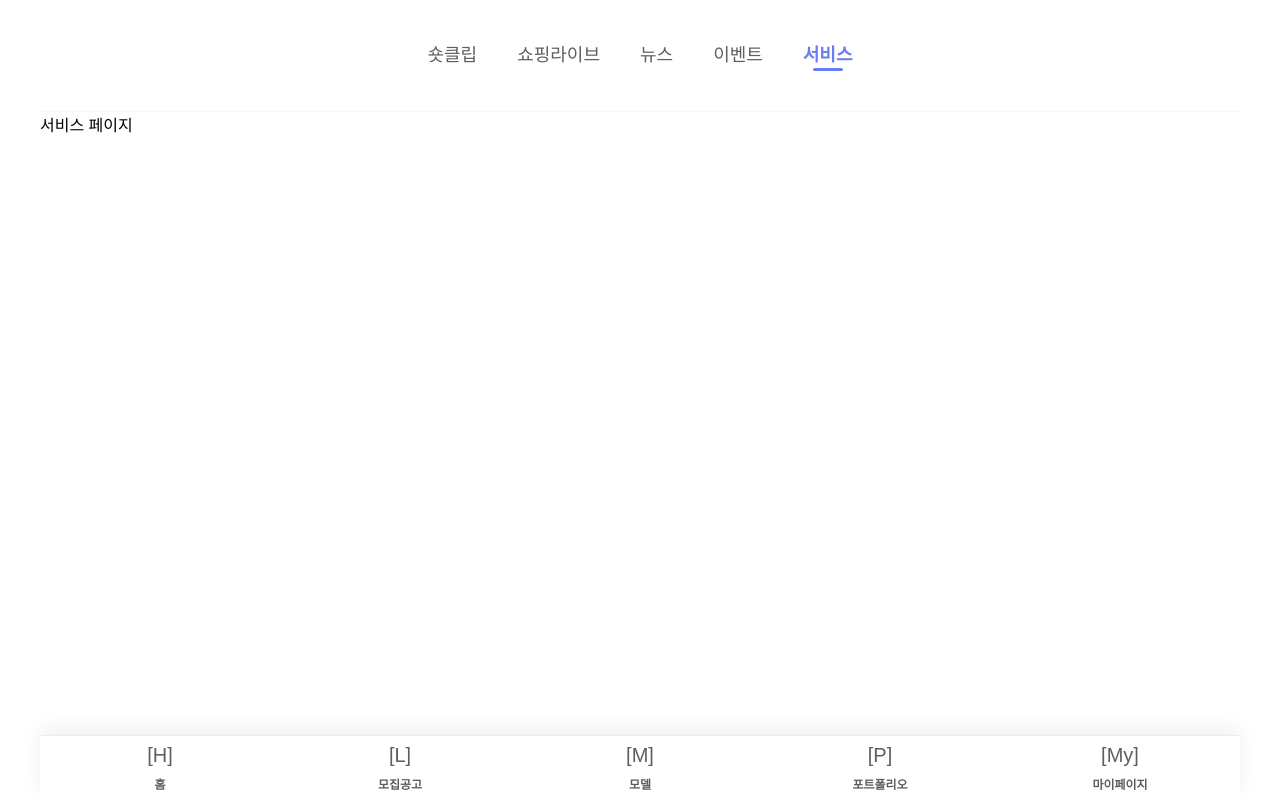
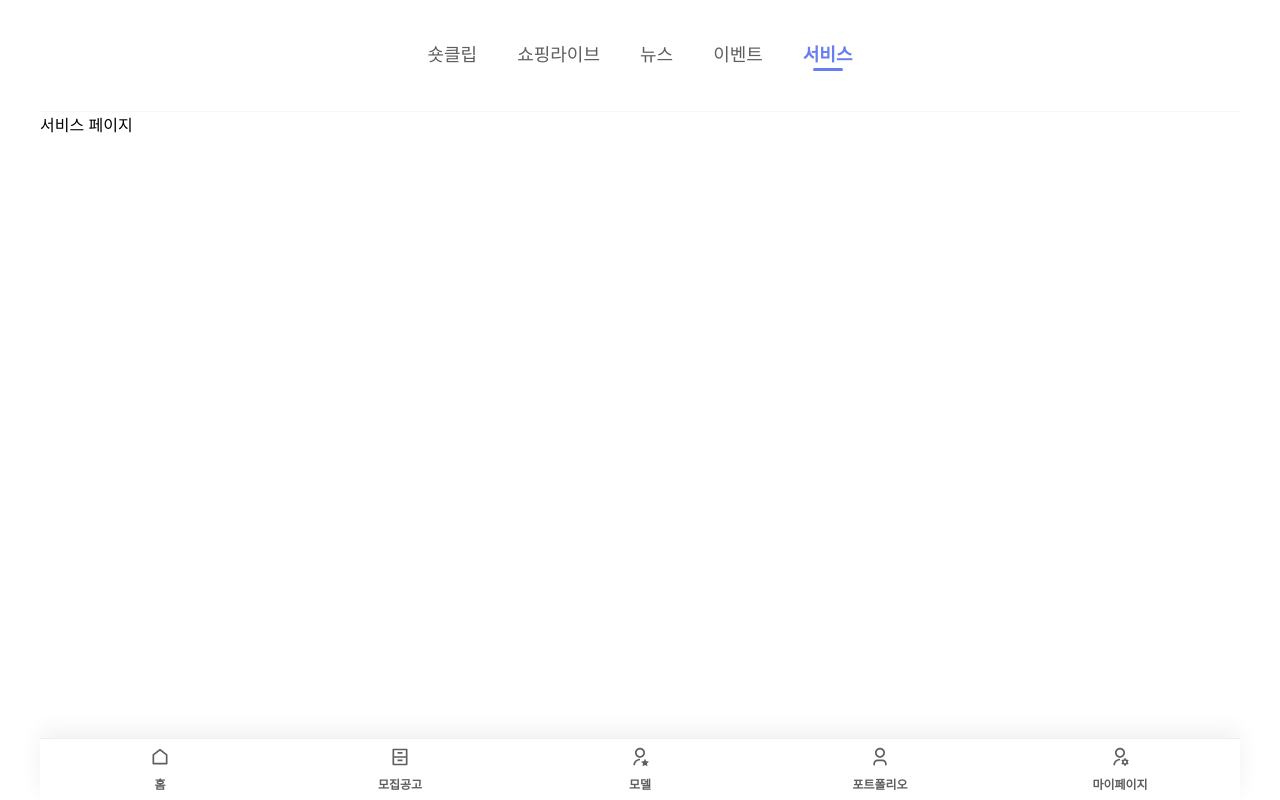
Before and after one commit to livbee-project/front-end-react, a React (Vite) app in the folder livbee-project/: page /service in a window 1280 px wide. Built offline with nearby package versions, Linux system fonts and the light colour scheme; a web font is replaced by a local one.

Commit message:
251105 > front-end > react > 홈 > 바텀 네비게이션 바 리믹스 아이콘 적용

```diff
--- a/livbee-project/src/presentation/components/BottomNavBar.tsx
+++ b/livbee-project/src/presentation/components/BottomNavBar.tsx
@@ -1,6 +1,14 @@
 import React from 'react';
 import { useLocation, useNavigate } from 'react-router-dom';
 import BottomNavItem from './BottomNavItem';
+// (추가) react-icons/ri (Remix Icon) 라이브러리에서 아이콘들을 임포트합니다.
+import {
+  RiHomeLine,
+  RiArchiveDrawerLine,
+  RiUserStarLine,
+  RiUser3Line,
+  RiUserSettingsLine,
+} from 'react-icons/ri';
 // CSS 변수를 사용하기 위해 global.css 임포트
 import '../styles/global.css';
 
@@ -18,17 +26,17 @@ const useAuth = () => {
 };
 
 /**
- * 탭 메뉴의 데이터
- * Flutter의 _buildNavItem 목록을 기반으로 함
+ * (수정) 탭 메뉴의 데이터
+ * icon 속성을 텍스트('[H]')에서 임포트한 아이콘 컴포넌트(RiHomeLine)로 변경합니다.
+ * Flutter의 RemixIcons 이름과 거의 동일합니다.
  */
 const TABS = [
-  { label: '홈', path: '/', icon: '[H]' },
-  { label: '모집공고', path: '/campaigns', icon: '[L]' },
-  { label: '모델', path: '/models', icon: '[M]' },
-  { label: '포트폴리오', path: '/portfolios', icon: '[P]' },
-  { label: '마이페이지', path: '/mypage', icon: '[My]' },
+  { label: '홈', path: '/', icon: RiHomeLine },
+  { label: '모집공고', path: '/campaigns', icon: RiArchiveDrawerLine },
+  { label: '모델', path: '/models', icon: RiUserStarLine },
+  { label: '포트폴리오', path: '/portfolios', icon: RiUser3Line },
+  { label: '마이페이지', path: '/mypage', icon: RiUserSettingsLine },
 ];
-
 /**
  * 로그인이 필요한 경로
  * Flutter의 authRequiredRoutes
--- a/livbee-project/src/presentation/components/BottomNavItem.tsx
+++ b/livbee-project/src/presentation/components/BottomNavItem.tsx
@@ -9,7 +9,7 @@ import React from 'react';
  */
 interface BottomNavItemProps {
   label: string;
-  icon: string;
+  icon: React.ElementType;
   isActive: boolean;
   onClick: () => void;
 }
@@ -18,7 +18,12 @@ interface BottomNavItemProps {
  * BottomNavBar의 개별 탭 아이템 UI 컴포넌트
  * (BottomNavBar.tsx의 map 루프 내부 로직을 분리)
  */
-const BottomNavItem: React.FC<BottomNavItemProps> = ({ label, icon, isActive, onClick }) => {
+const BottomNavItem: React.FC<BottomNavItemProps> = ({
+  label,
+  icon: Icon, // (수정) prop 이름을 소문자 'icon'에서 대문자 'Icon'으로 변경 (컴포넌트로 사용하기 위함)
+  isActive,
+  onClick,
+}) => {
   // --- 스타일 정의 (BottomNavBar.tsx에서 이동) ---
 
   /** 개별 탭 버튼 스타일 */
@@ -35,7 +40,7 @@ const BottomNavItem: React.FC<BottomNavItemProps> = ({ label, icon, isActive, on
     cursor: 'pointer',
   };
 
-  /** 아이콘과 텍스트의 공통 스타일 */
+  /** 아이콘과 텍스트의 공통 스타일 (변경 없음) */
   const textAndIconStyle: React.CSSProperties = {
     color: isActive ? 'var(--primary)' : 'var(--dark-gray)',
     transition: 'color 0.1s ease',
@@ -43,20 +48,21 @@ const BottomNavItem: React.FC<BottomNavItemProps> = ({ label, icon, isActive, on
 
   return (
     <button style={tabButtonStyle} onClick={onClick}>
-      {/* 1. 아이콘 */}
+      {/*
+        (수정) 1. 아이콘
+        <span>{icon}</span> 대신,
+        prop으로 전달받은 <Icon> 컴포넌트를 렌더링합니다.
+      */}
+      <Icon
+        size={20} // Flutter 원본과 동일한 20px
+        style={textAndIconStyle} // 활성/비활성 색상 적용
+      />
+
+      {/* 2. 라벨 (변경 없음) */}
       <span
         style={{
           ...textAndIconStyle,
-          fontSize: 20, // Flutter 원본
-        }}
-      >
-        {icon}
-      </span>
-      {/* 2. 라벨 */}
-      <span
-        style={{
-          ...textAndIconStyle,
-          fontSize: 12, // Flutter 원본
+          fontSize: 12,
           fontWeight: 700,
         }}
       >
```
